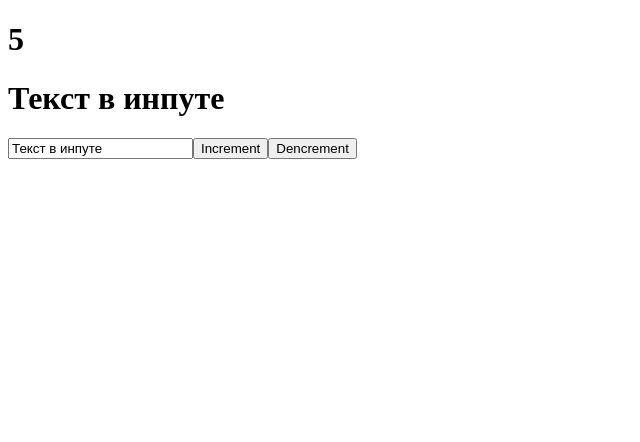
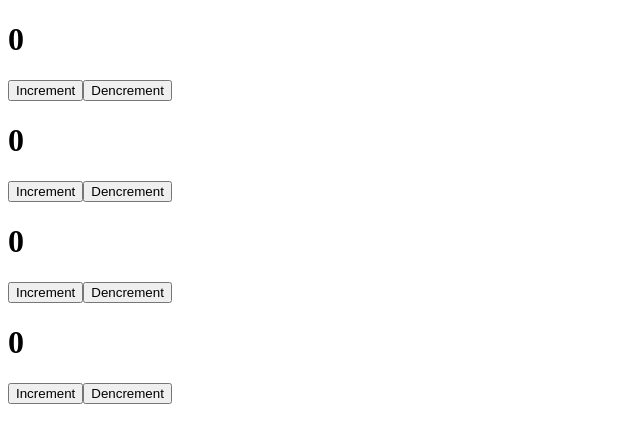
Before and after one commit to Sssforza/fundamental-app-react, a React (Create React App) app: page / in a window 1280 px wide. Shown: the top 442 px of the page, without its empty margins (0-640 px from the left). Built offline with nearby package versions, Linux system fonts and the light colour scheme.

Commit message:
functional component

```diff
--- a/src/App.js
+++ b/src/App.js
@@ -1,28 +1,16 @@
 import React, { useState } from 'react';
+import Counter from './components/Counter';
 
 function App() {
   const [likes, setLikes] = useState(5)
   const [value, setValue] = useState('Текст в инпуте')
 
-  function increment () {
-    setLikes(likes + 1)
-  }
-
-  function decrement () {
-    setLikes(likes - 1)
-  }
-
   return (
     <div className='App'>
-      <h1>{likes}</h1>
-      <h1>{value}</h1>
-      <input
-        type="text"
-        value={value}
-        onChange={event => setValue(event.target.value)}
-        />
-      <button onClick={increment}>Increment</button>
-      <button onClick={decrement}>Dencrement</button>
+        <Counter />
+        <Counter />
+        <Counter />
+        <Counter />
     </div>
   );
 }
--- /dev/null
+++ b/src/components/Counter.jsx
@@ -0,0 +1,24 @@
+import React, { useState } from 'react';
+
+
+const Counter = function () {
+    const [count, setCounter] = useState(0)
+
+    function increment () {
+        setCounter(count + 1)
+    }
+
+    function decrement () {
+        setCounter(count - 1)
+    }
+
+    return (
+        <div>
+            <h1>{count}</h1>
+            <button onClick={increment}>Increment</button>
+            <button onClick={decrement}>Dencrement</button>
+        </div>
+    )
+}
+
+export default Counter;
```
